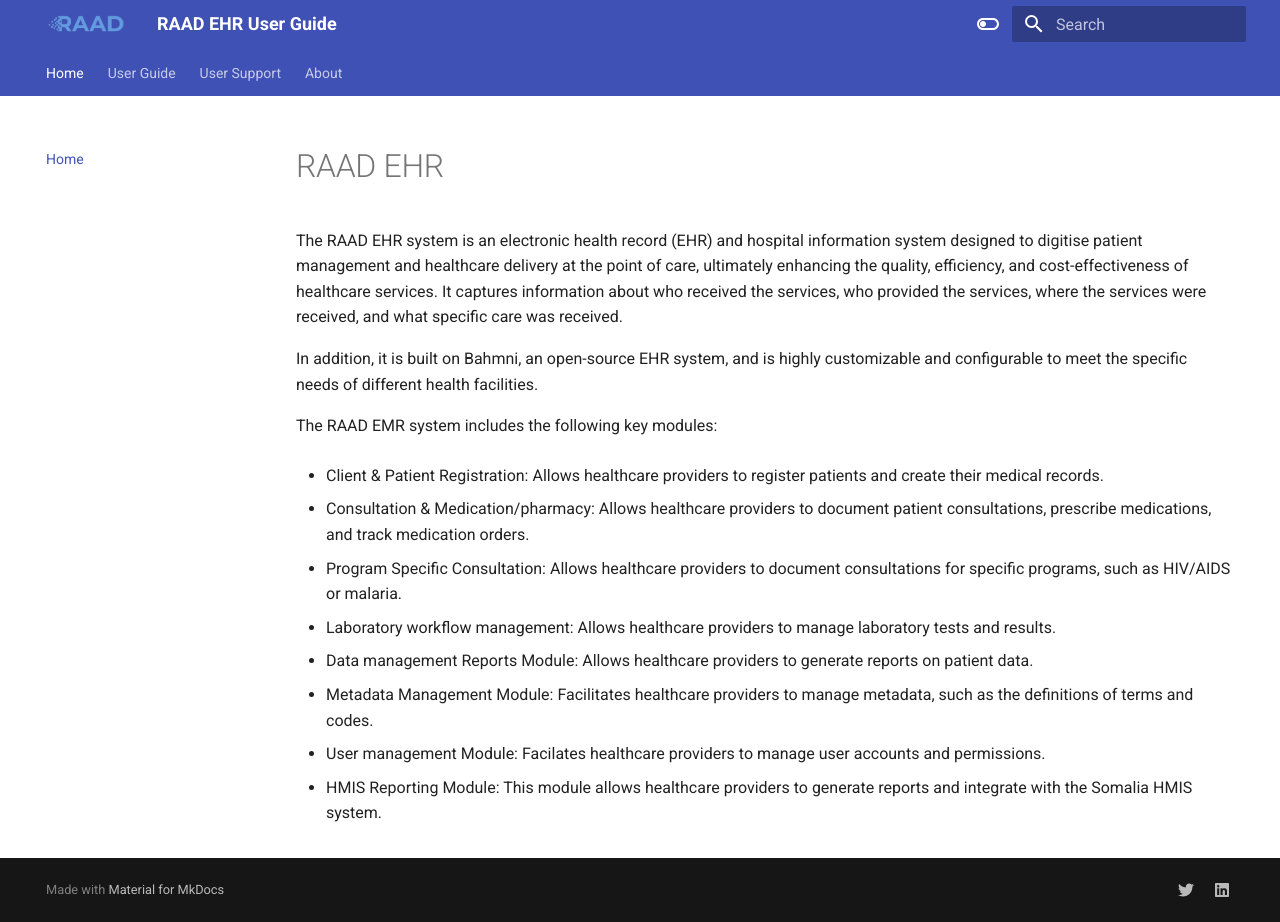
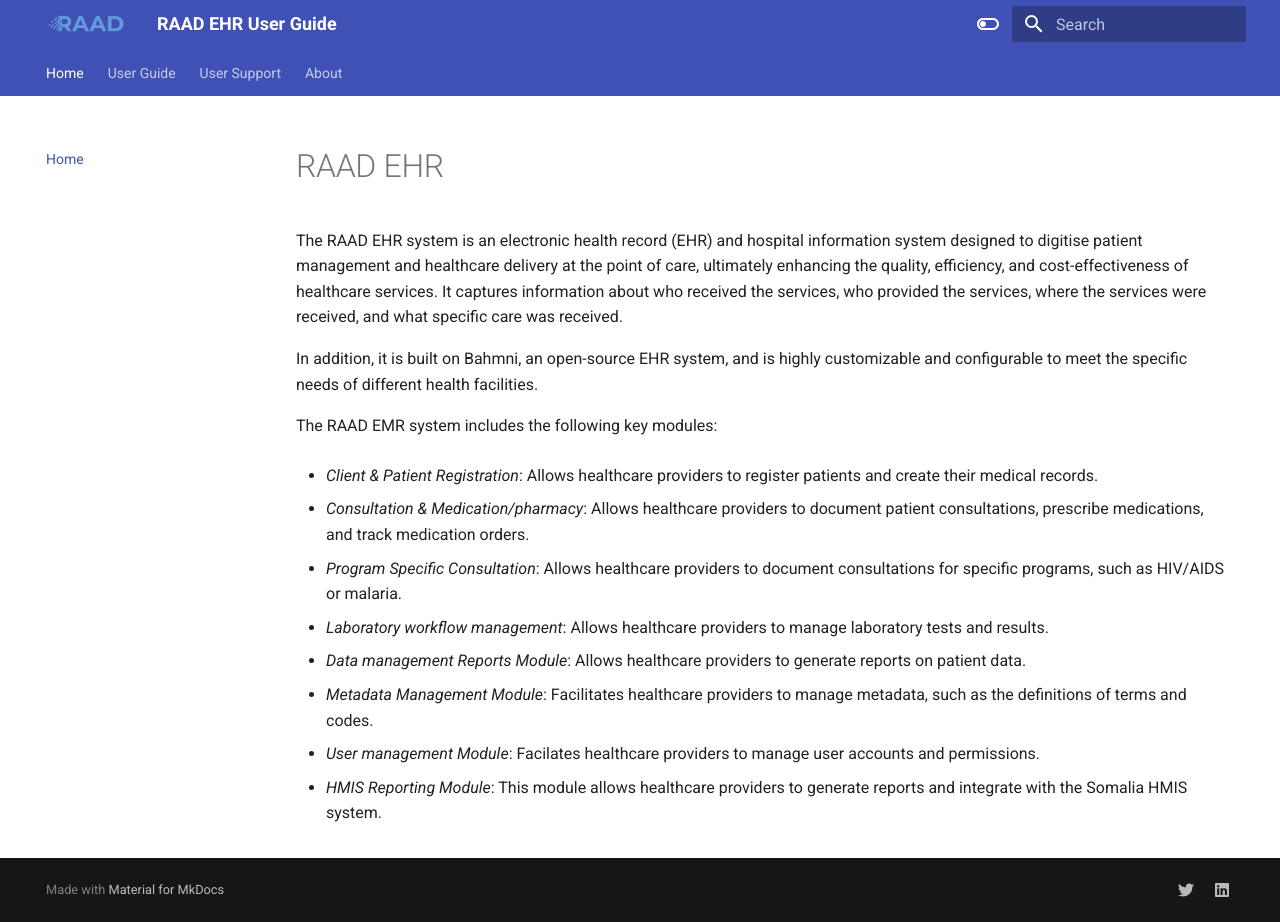
Before and after one commit to Kimani-Dominic/RAAD, an MkDocs documentation site: the page built from docs/index.md, in a window 1280 px wide and 922 px high. Built offline with MkDocs 1.6.1 and Material for MkDocs 9.7.7, drawn with Linux system fonts in a browser that asks for light colours.

```diff
--- a/docs/index.md
+++ b/docs/index.md
@@ -7,18 +7,18 @@ In addition, it is built on Bahmni, an open-source EHR system, and is highly cus
 
 The RAAD EMR system includes the following key modules:
 
-* Client & Patient Registration: Allows healthcare providers to register patients and create their medical records.
+* *Client & Patient Registration*: Allows healthcare providers to register patients and create their medical records.
 
-* Consultation & Medication/pharmacy: Allows healthcare providers to document patient consultations, prescribe medications, and track medication orders.
+* *Consultation & Medication/pharmacy*: Allows healthcare providers to document patient consultations, prescribe medications, and track medication orders.
 
-* Program Specific Consultation: Allows healthcare providers to document consultations for specific programs, such as HIV/AIDS or malaria.
+* *Program Specific Consultation*: Allows healthcare providers to document consultations for specific programs, such as HIV/AIDS or malaria.
 
-* Laboratory workflow management: Allows healthcare providers to manage laboratory tests and results.
+* *Laboratory workflow management*: Allows healthcare providers to manage laboratory tests and results.
 
-* Data management Reports Module: Allows healthcare providers to generate reports on patient data.
+* *Data management Reports Module*: Allows healthcare providers to generate reports on patient data.
 
-* Metadata Management Module: Facilitates healthcare providers to manage metadata, such as the definitions of terms and codes.
+* *Metadata Management Module*: Facilitates healthcare providers to manage metadata, such as the definitions of terms and codes.
 
-* User management Module: Facilates healthcare providers to manage user accounts and permissions.
+* *User management Module*: Facilates healthcare providers to manage user accounts and permissions.
 
-* HMIS Reporting Module: This module allows healthcare providers to generate reports and integrate with the Somalia HMIS system.
+* *HMIS Reporting Module*: This module allows healthcare providers to generate reports and integrate with the Somalia HMIS system.
```
Also changed, not shown: docs/user-guide.md (+2 -1 lines).
